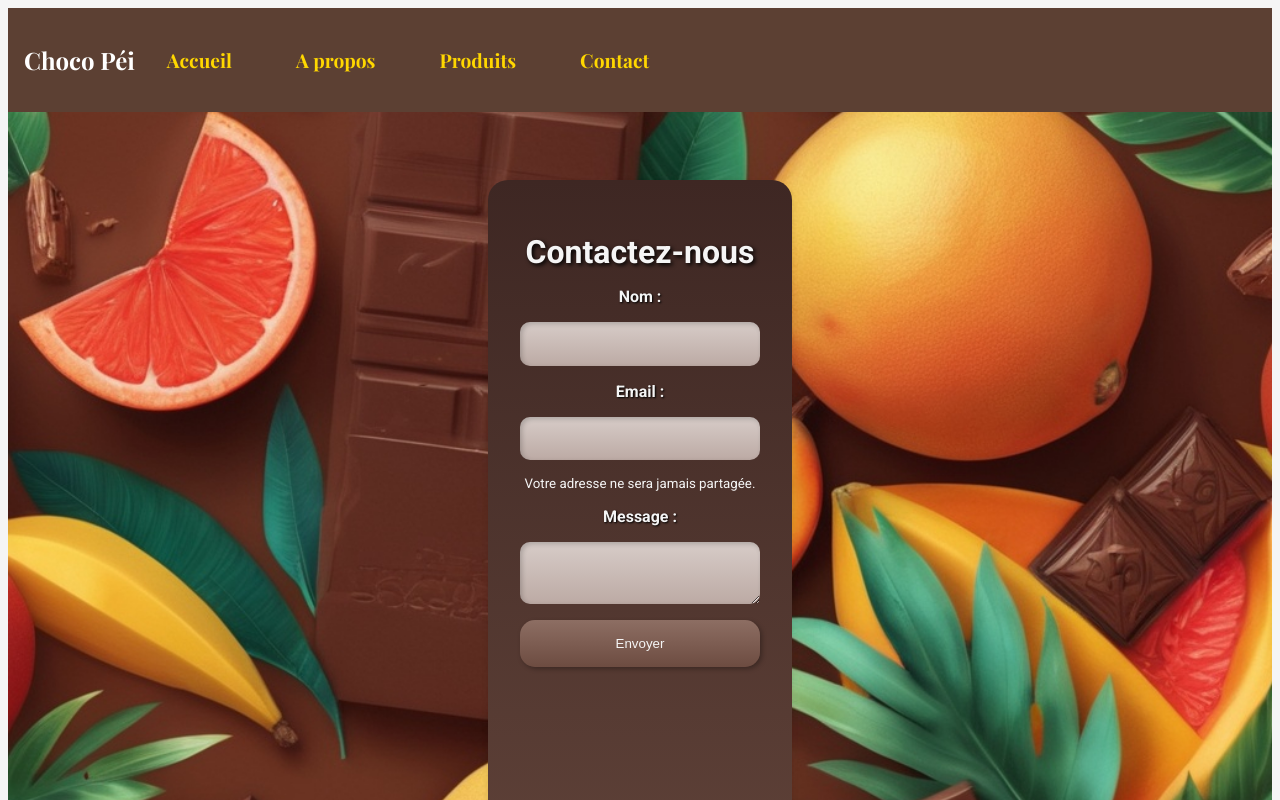
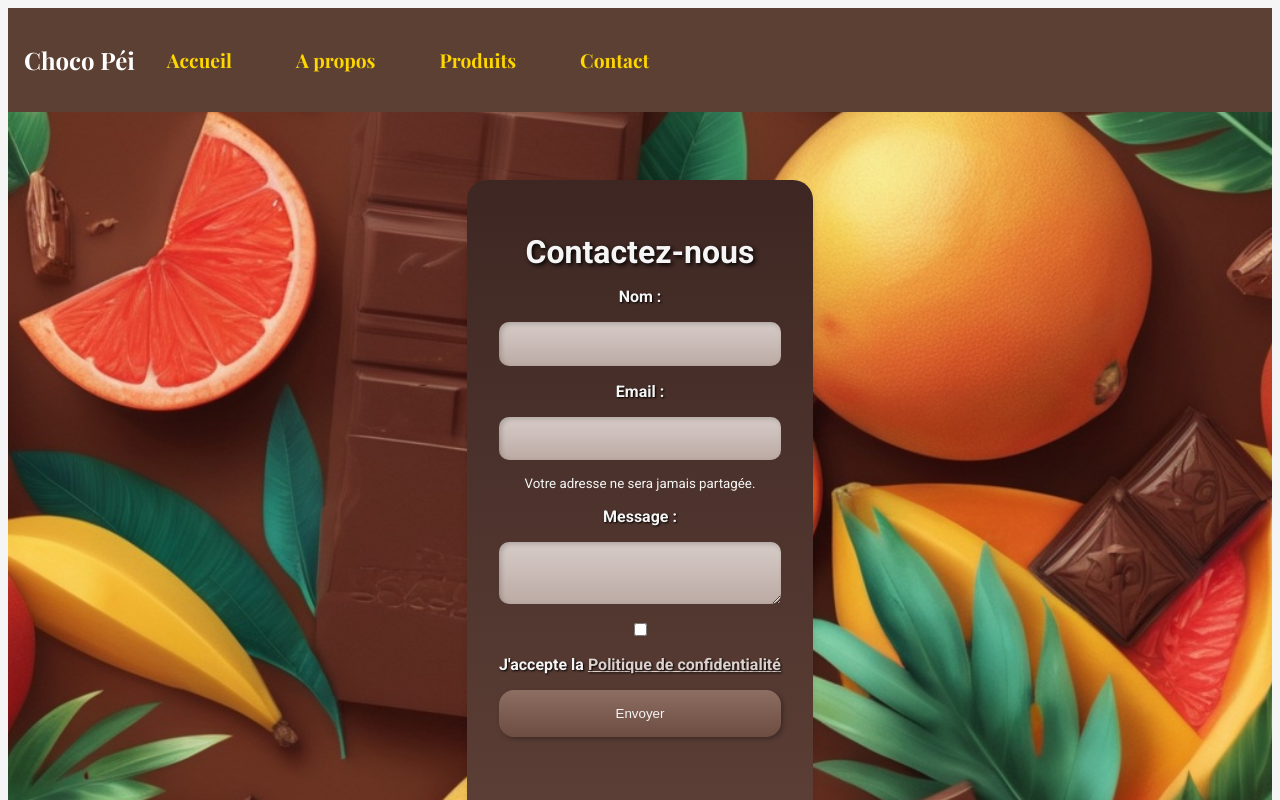
Before and after one commit to SylvieHoareau/choco-pei, a Next.js app in the folder frontend/: page /contact in a window 1280 px wide. Shown: the top 800 px of the page. Built offline with nearby package versions, Linux system fonts and the light colour scheme; a web font is replaced by a local one.

Commit message:
document: ajout de la politique de confidentialité

```diff
--- a/frontend/src/components/ContactForm.tsx
+++ b/frontend/src/components/ContactForm.tsx
@@ -1,7 +1,7 @@
 'use client';
 
 import { useState } from 'react';
-// import Link from 'next/link';
+import Link from 'next/link';
 import styles from "../styles/ContactForm.module.css";
 
 const ContactForm = () => {
@@ -86,7 +86,7 @@ const ContactForm = () => {
               required
             />
 
-            {/* <input
+            <input
               type="checkbox"
               id="privacy"
               name="privacy"
@@ -97,7 +97,7 @@ const ContactForm = () => {
             <label htmlFor="privacy">
               J&apos;accepte la{" "}
               <Link href="/privacy-policy">Politique de confidentialité</Link>
-            </label> */}
+            </label>
 
             <button
               type="submit"
```
